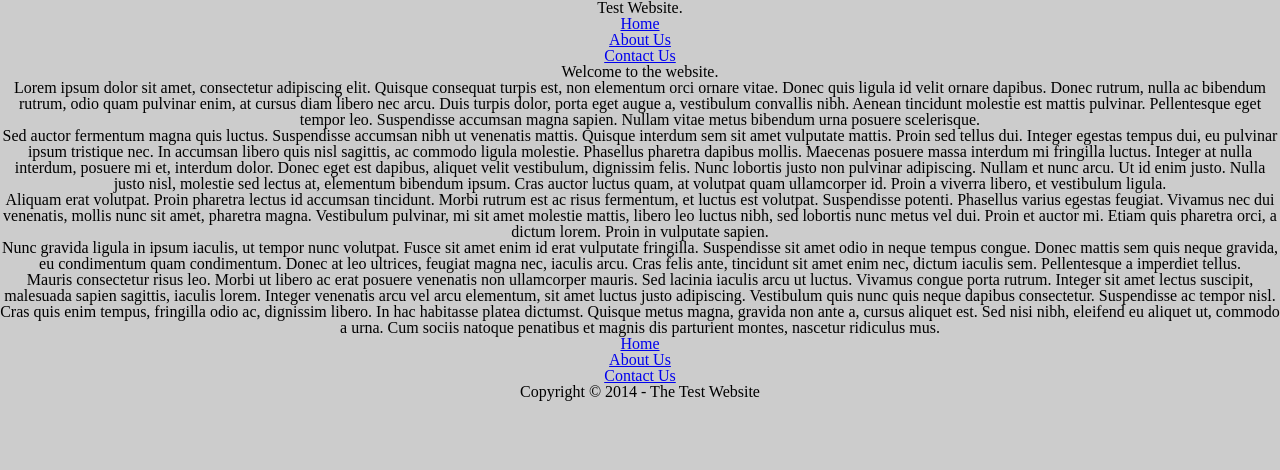
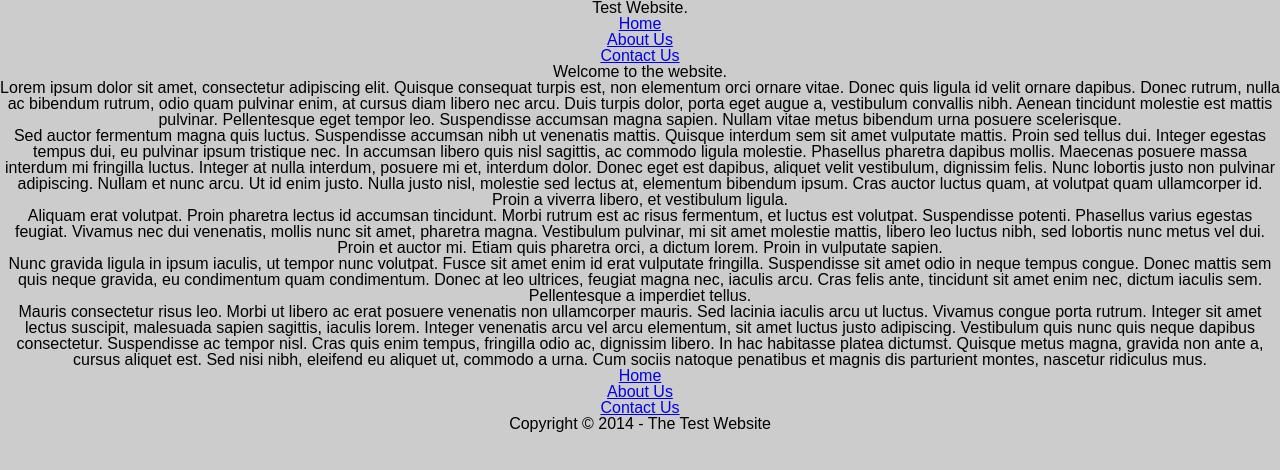
Before and after one commit to EpicWebs/compass-test, a website: page index.html in a window 1280 px wide. Drawn offline with Linux system fonts and the light colour scheme.

```diff
--- a/index.html
+++ b/index.html
@@ -2,7 +2,7 @@
     <head>
         <title>Test Website</title>
         <style>
-html,body,div,span,applet,object,iframe,h1,h2,h3,h4,h5,h6,p,blockquote,pre,a,abbr,acronym,address,big,cite,code,del,dfn,em,img,ins,kbd,q,s,samp,small,strike,strong,sub,sup,tt,var,b,u,i,center,dl,dt,dd,ol,ul,li,fieldset,form,label,legend,table,caption,tbody,tfoot,thead,tr,th,td,article,aside,canvas,details,embed,figure,figcaption,footer,header,hgroup,menu,nav,output,ruby,section,summary,time,mark,audio,video{margin:0;padding:0;border:0;font-size:100%;font:inherit;vertical-align:baseline}article,aside,details,figcaption,figure,footer,header,hgroup,menu,nav,section{display:block}body{line-height:1}ol,ul{list-style:none}blockquote,q{quotes:none}blockquote:before,blockquote:after{content:"";content:none}q:before,q:after{content:"";content:none}table{border-collapse:collapse;border-spacing:0}body{background-color:#cccccc;text-align:center}
+html,body,div,span,applet,object,iframe,h1,h2,h3,h4,h5,h6,p,blockquote,pre,a,abbr,acronym,address,big,cite,code,del,dfn,em,img,ins,kbd,q,s,samp,small,strike,strong,sub,sup,tt,var,b,u,i,center,dl,dt,dd,ol,ul,li,fieldset,form,label,legend,table,caption,tbody,tfoot,thead,tr,th,td,article,aside,canvas,details,embed,figure,figcaption,footer,header,hgroup,menu,nav,output,ruby,section,summary,time,mark,audio,video{margin:0;padding:0;border:0;font-size:100%;font:inherit;vertical-align:baseline}article,aside,details,figcaption,figure,footer,header,hgroup,menu,nav,section{display:block}body{line-height:1}ol,ul{list-style:none}blockquote,q{quotes:none}blockquote:before,blockquote:after{content:"";content:none}q:before,q:after{content:"";content:none}table{border-collapse:collapse;border-spacing:0}body{font-family:arial, sans-serif}body{background-color:#cccccc;text-align:center}
 
 </style>
         <link href="build/css/print.css" media="print" rel="stylesheet" type="text/css" />
--- a/src/sass/screen.scss
+++ b/src/sass/screen.scss
@@ -4,6 +4,7 @@
  * <link href="/stylesheets/screen.css" media="screen, projection" rel="stylesheet" type="text/css" /> */
 
 @import "reset";
+@import "typography";
 @import "sprite";
 
 body { background-color:#cccccc; text-align:center; }
--- /dev/null
+++ b/src/sass/typography.scss
@@ -0,0 +1 @@
+body { font-family: arial, sans-serif; }
```
Also changed, not shown: build/css/screen.css.
